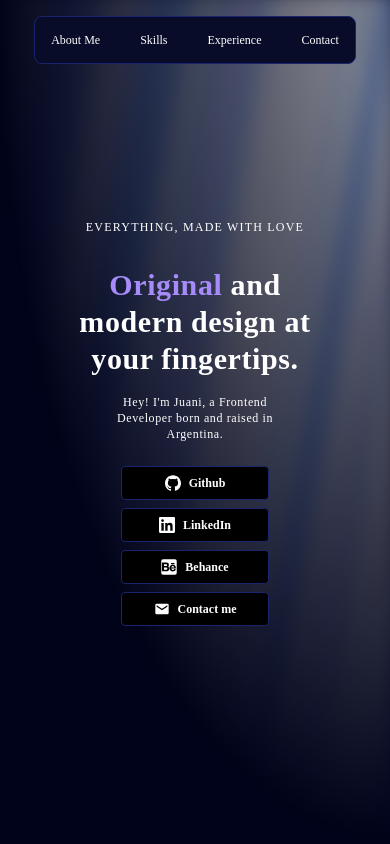
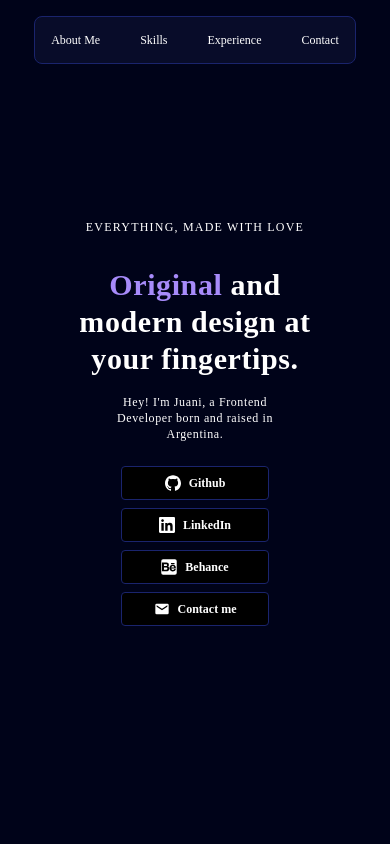
Before and after one commit to juanigarciadev/portfolio, a Next.js app: page / in a window 390 px wide. Shown: the top 844 px of the page. Built offline with nearby package versions, Linux system fonts and the light colour scheme.

Commit message:
Temporary fix for About Me Aurora Effect in smaller devices

```diff
--- a/src/components/ui/AuroraBackground.tsx
+++ b/src/components/ui/AuroraBackground.tsx
@@ -40,7 +40,7 @@ export const AuroraBackground = ({
             after:[background-size:200%,_100%]
             after:animate-aurora after:[background-attachment:fixed] after:mix-blend-difference
             pointer-events-none
-            absolute -inset-[10px] opacity-50 will-change-transform`,
+            absolute -inset-[10px] opacity-50 will-change-transform md:hidden`,
 
               showRadialGradient &&
                 `[mask-image:radial-gradient(ellipse_at_100%_0%,black_10%,var(--transparent)_70%)]`
```
